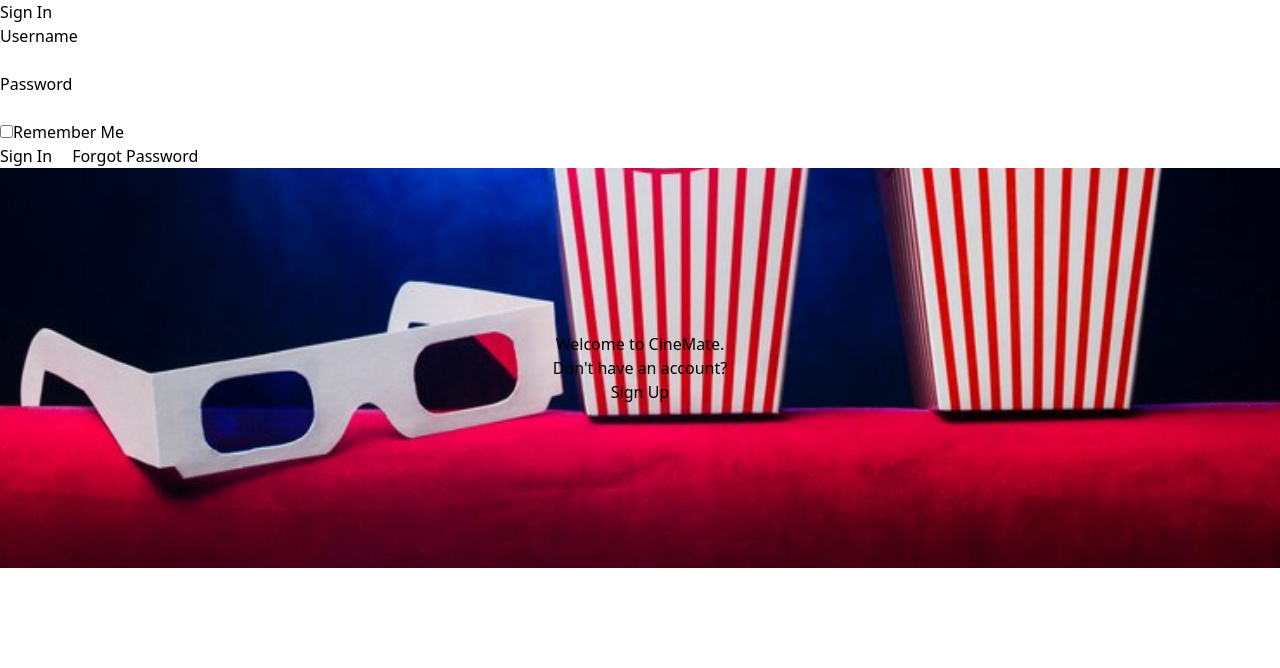
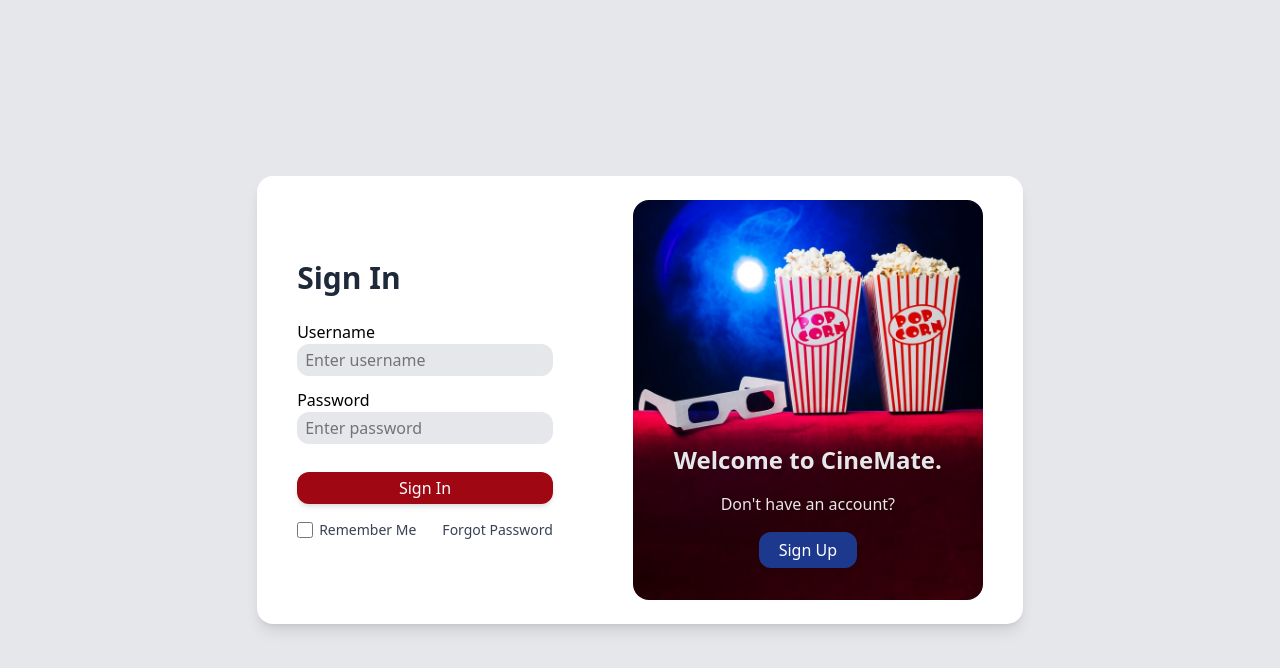
Before and after one commit to Bilalshah1/CineMate, a React (Vite) app: page / in a window 1280 px wide. Shown: the top 668 px of the page. Built offline with nearby package versions, Linux system fonts and the light colour scheme.

Commit message:
Login component without State Management/Form Submission

```diff
--- a/src/components/Login.jsx
+++ b/src/components/Login.jsx
@@ -1,21 +1,20 @@
 import React, { useState } from 'react';
 import bg_party from '../assets/bg_party.jpg';
-console.log('SVG URL:', bg_party
-
-);
+console.log('SVG URL:', bg_party);
 
 function Login() {
   return (
-    <div>
-      <div className="login-container">
-        <h2>Sign In</h2>
-        <form>
+    <div className='flex items-center justify-center min-h-screen bg-gray-200'>
+      <div className='flex flex-col md:flex-row flex-wrap items-center justify-center px-10 py-6 gap-20 max-w-5xl mx-auto bg-white rounded-2xl shadow-lg'>
+          <div className='flex flex-col '>
+            <h2 className='text-2xl md:text-3xl font-semibold mb-6 text-gray-800'>Sign In</h2>
+            <form className='space-y-'>
               <div>
                 <div>
                   <label htmlFor="username">Username</label>
                 </div>
                 <div>
-              <input type="text" id="username" name="username" required />
+                  <input className='bg-gray-200 w-full focus:outline-1 focus:outline-red-500 px-2 py-1 rounded-xl p-0.5 mb-3' type="text" id="username" name="username" required placeholder="Enter username"/>
                 </div>
               </div>
               <div>
@@ -23,31 +22,35 @@
                   <label htmlFor="password">Password</label>
                 </div>
                 <div>
-              <input type="password" id="password" name="password" required />
+                  <input className='bg-gray-200 w-full focus:outline-1 focus:outline-red-500 px-2 py-1 rounded-xl p-0.5 mb-3' type="password" id="password" name="password" required placeholder="Enter password"/>
                 </div>
               </div>
-          <div>
-            <label>
-              <input type="checkbox" name="rememberMe" />
-              Remember Me
+              <button className='w-full bg-red-800 text-white my-4 px-2 py-1 rounded-xl hover:bg-blue-950 shadow-md hover:shadow-lg transition-all duration-300 active:scale-115 focus:outline-none focus:ring-2 focus:ring-red-500' type="submit">Sign In</button>
+              <label className='flex items-center justify-between space-x-1.5 text-sm text-gray-700'>
+                <input
+                  type="checkbox"
+                  name="rememberMe"
+                  id="rememberMe"
+                  className='form-checkbox h-4 w-4 text-blue-600 transition duration-150 ease-in-out'
+                />
+                <span className='hover:text-black'>Remember Me</span>
+                <a className='ml-5  hover:text-black' href="#">Forgot Password</a>
               </label>
-          </div>
-          <button type="submit">Sign In</button>
-          <a className='ml-5' href="#">Forgot Password</a>
             </form>
           </div>
           <div
-        className="signUp flex flex-col items-center justify-center bg-cover bg-center min-h-[400px] w-full bg-no-repeat"
+            className="signUp flex flex-col items-center justify-end bg-cover bg-center min-h-[400px] min-w-[350px] bg-no-repeat rounded-2xl gap-4 pb-4"
             style={{ backgroundImage: `url(${bg_party
 
             })` }}
           >
-        <h1 className="text-center">Welcome to CineMate.</h1>
-        <h2 className="text-center">Don't have an account?</h2>
-        <button type="button">Sign Up</button>
+            <h1 className='text-xl md:text-2xl font-semibold drop-shadow-md text-gray-200' >Welcome to CineMate.</h1>
+            <h2 className='text-sm md:text-base font-medium drop-shadow-md text-gray-200'>Don't have an account?</h2>
+            <button className='px-5 py-1.5 mb-4 text-white block  hover:bg-red-800 rounded-xl bg-blue-900 shadow-md hover:shadow-lg transition-all duration-300 active:scale-115' type="button">Sign Up</button>
           </div>
-
+      </div>
     </div>
   );
 }
+
 export default Login;
```
Lines whose indentation alone changed are shown as unchanged.
